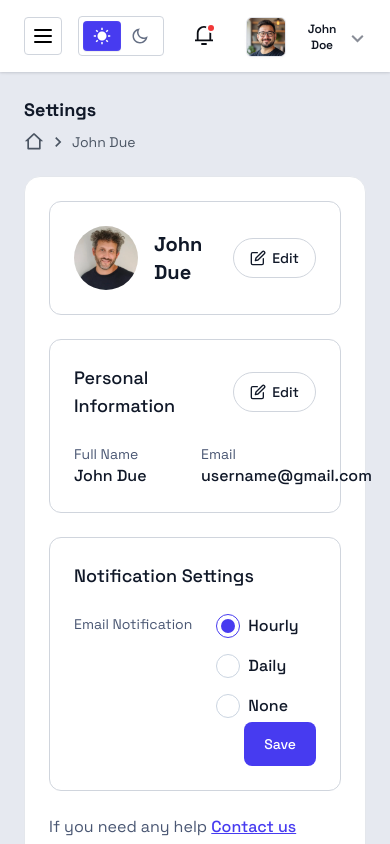
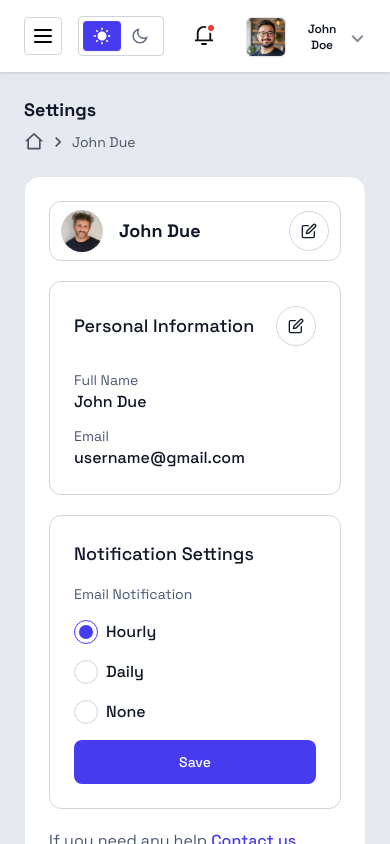
Before and after one commit to nur-it/react-un-lion-dashboard, a React (Vite) app: page /setting in a window 390 px wide. Built offline with nearby package versions, Linux system fonts and the light colour scheme.

Commit message:
setting page done with responsive

```diff
--- a/src/components/screen/Setting/Notification.jsx
+++ b/src/components/screen/Setting/Notification.jsx
@@ -11,12 +11,12 @@ const Notification = () => {
   // State to manage selected radio button
   const [selectedOption, setSelectedOption] = useState(options[0].id);
   return (
-    <div className="space-y-6 rounded-xl border border-gray300 p-6">
+    <div className="space-y-4 sm:space-y-6 rounded-xl border border-gray300 p-6">
       <h5 className="text-lg font-medium text-secondary_main">
         Notification Settings
       </h5>
-      <div className="space-y-1">
-        <div className="flex items-start gap-6">
+      <div className="space-y-4 sm:space-y-1">
+        <div className="flex items-start flex-col sm:flex-row gap-4 sm:gap-6">
           <p className="text-sm text-text_secondary">Email Notification</p>
           <div className="space-y-4">
             {options.map((option) => (
@@ -47,7 +47,7 @@ const Notification = () => {
           </div>
         </div>
         <div className="flex items-center justify-end">
-          <Button>Save</Button>
+          <Button className="w-full sm:w-auto">Save</Button>
         </div>
       </div>
     </div>
--- a/src/components/screen/Setting/SettingMain.jsx
+++ b/src/components/screen/Setting/SettingMain.jsx
@@ -4,16 +4,20 @@ import userImg from "../../../assets/img/user.svg";
 import Notification from "./Notification";
 const SettingMain = () => {
   return (
-    <div className="mt-6 space-y-6 rounded-2xl border border-gray200 bg-white p-6">
+    <div className="mt-6 space-y-5 rounded-2xl border border-gray200 bg-white p-6 sm:space-y-6">
       {/* user-profile */}
-      <div className="flex items-center justify-between rounded-xl border border-gray300 p-6">
+      <div className="flex items-center justify-between rounded-xl border border-gray300 px-[11px] py-2 sm:px-6 sm:py-6">
         <div className="flex items-center gap-4">
-          <img src={userImg} alt="userImg" width={64} height={64} />
-          <h4 className="text-xl font-bold text-secondary_main">John Due</h4>
+          <img
+            src={userImg}
+            alt="userImg"
+            className="h-[42px] w-[42px] sm:h-[64px] sm:w-[64px]"
+          />
+          <h4 className="text-lg sm:text-xl font-bold text-secondary_main">John Due</h4>
         </div>
-        <button className="flex h-10 items-center gap-1.5 rounded-full border border-gray300 bg-[#FFFFFF0A] px-4 py-2 text-secondary_main">
+        <button className="flex w-10 sm:w-auto h-10 items-center justify-center gap-1.5 rounded-full border border-gray300 bg-[#FFFFFF0A] sm:px-4 py-2 text-secondary_main">
           <FiEdit />
-          <span className="text-sm font-medium">Edit</span>
+          <span className="text-sm font-medium hidden sm:block">Edit</span>
         </button>
       </div>
 
@@ -23,12 +27,12 @@ const SettingMain = () => {
           <h5 className="text-lg font-medium text-secondary_main">
             Personal Information
           </h5>
-          <button className="flex h-10 items-center gap-1.5 rounded-full border border-gray300 bg-[#FFFFFF0A] px-4 py-2 text-secondary_main">
-            <FiEdit />
-            <span className="text-sm font-medium">Edit</span>
-          </button>
+          <button className="flex w-10 sm:w-auto h-10 items-center justify-center gap-1.5 rounded-full border border-gray300 bg-[#FFFFFF0A] sm:px-4 py-2 text-secondary_main">
+          <FiEdit />
+          <span className="text-sm font-medium hidden sm:block">Edit</span>
+        </button>
         </div>
-        <div className="grid grid-cols-2 gap-3">
+        <div className="grid sm:grid-cols-2 gap-3">
           <div>
             <p className="text-sm text-text_secondary">Full Name</p>
             <p className="text-base font-medium text-secondary_main">
```
